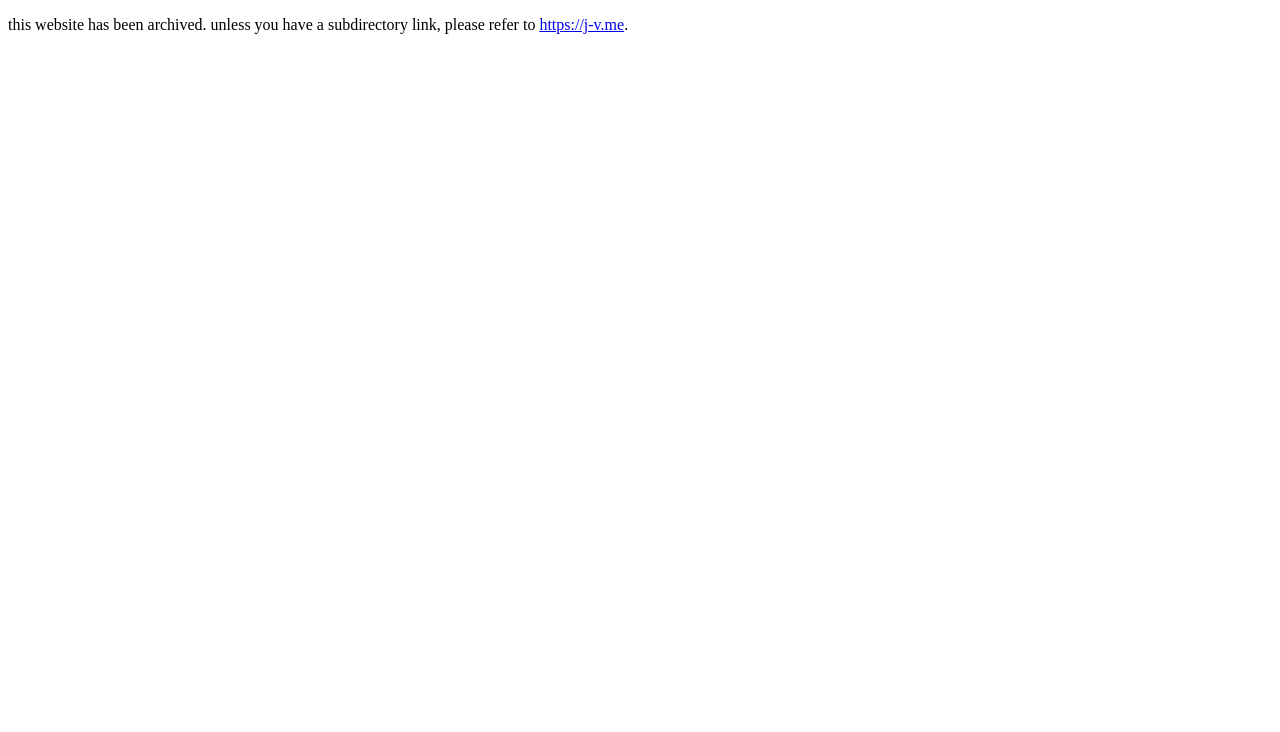
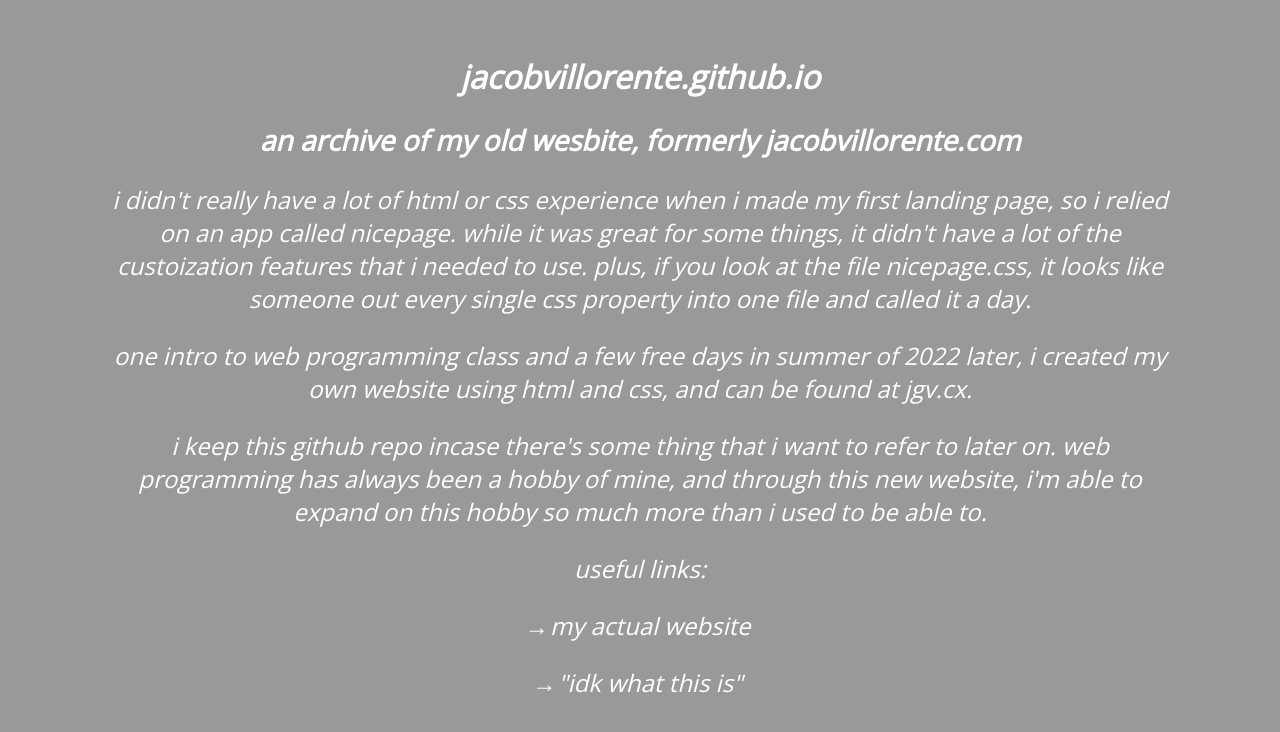
Before and after one commit to jacobvillorente/jacobvillorente.github.io, a website: page index.html in a window 1280 px wide. Drawn offline with nearby package versions, Linux system fonts and the light colour scheme.

Commit message:
new summary

```diff
--- a/index.html
+++ b/index.html
@@ -3,12 +3,28 @@
   <head>
     <meta name="viewport" content="width=device-width, initial-scale=1.0">
     <meta charset="utf-8">
-    <meta name="keywords" content="">
-    <meta name="description" content="">
-    <title>jacob</title>
-    <link rel="icon" href="images/favicon1.png">
+    <title>jacob villorente</title>
+    <link rel="stylesheet" href="styles.css">
+    <link rel="preconnect" href="https://fonts.googleapis.com">
+    <link rel="preconnect" href="https://fonts.gstatic.com" crossorigin>
+    <link href="https://fonts.googleapis.com/css2?family=Open+Sans&display=swap" rel="stylesheet">
+    <link rel="icon" type="image/x-icon" href="media/favicon.ico">
   </head>
-  <body>
-    <p>this website has been archived. unless you have a subdirectory link, please refer to <a href="https://j-v.me">https://j-v.me</a>.</p>
+  <body class="main">
+    <div>
+      <header>
+      <h1>jacobvillorente.github.io</h1>
+      <h2>an archive of my old wesbite, formerly jacobvillorente.com</h2>
+    </header>
+  </div>
+    <div>
+      <p>i didn't really have a lot of html or css experience when i made my first landing page, so i relied on an app called nicepage. while it was great for some things, it didn't have a lot of the custoization features that i needed to use. plus, if you look at the file nicepage.css, it looks like someone out every single css property into one file and called it a day.</p>
+      <p>one intro to web programming class and a few free days in summer of 2022 later, i created my own website using html and css, and can be found at <a href="https://jgv.cx">jgv.cx</a>.</p>
+      <p>i keep this github repo incase there's some thing that i want to refer to later on. web programming has always been a hobby of mine, and through this new website, i'm able to expand on this hobby so much more than i used to be able to.</p>
+      <p>useful links:</p>
+      <p><a href="https://jgv.cx">&rarr; my actual website</a></p>
+      <p><a href="https://jacobvillorente.github.io/idkwhatthisis">&rarr; "idk what this is"</a></p>
+      <p><a
+    </div>
   </body>
 </html>
--- a/styles.css
+++ b/styles.css
@@ -1,17 +1,26 @@
 html {
-  background-color: #000000;
+  background-color: #999999;
 }
 
 .main {
   padding-top: 2%;
   padding-bottom: 2%;
   padding-left: 7%;
-  padding-right: 7%
+  padding-right: 7%;
+  text-align: center;
+
 }
 
 /* header */
 h1 {
   font-size: 32px;
+  font-family: 'Open Sans', monospace;
+  font-style: italic;
+  color: #ffffff;
+}
+
+h2 {
+  font-size: 28px;
   font-family: 'Open Sans', monospace;
   font-style: italic;
   color: #ffffff;
```
